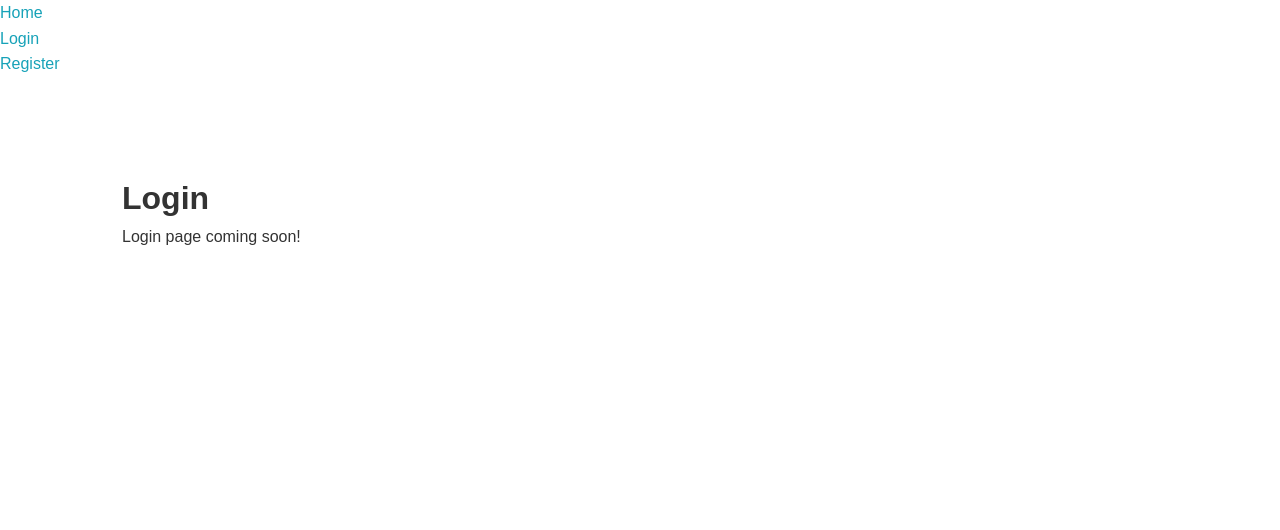
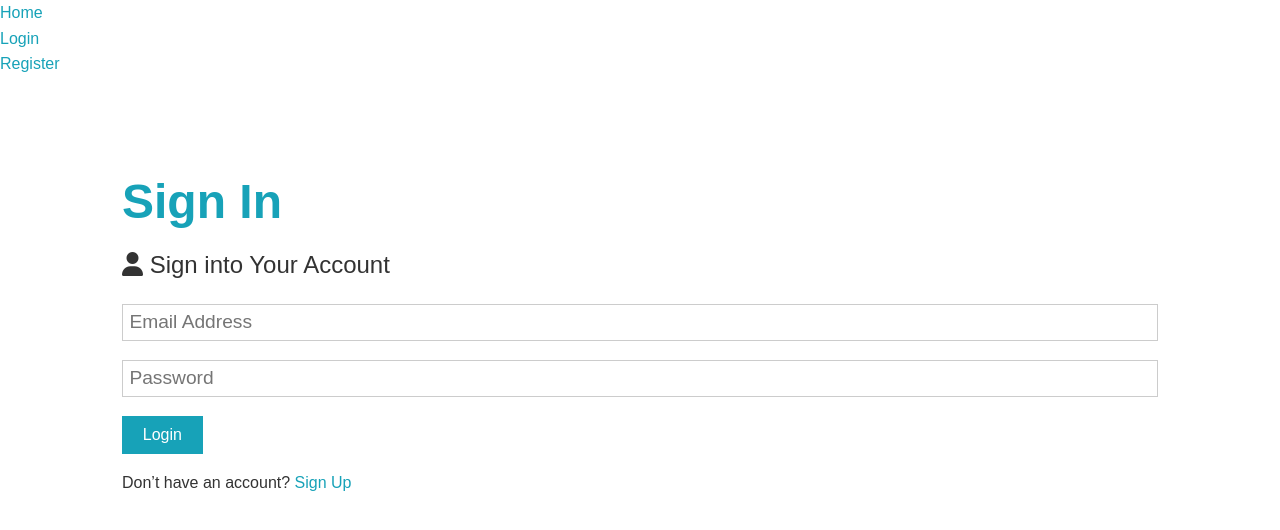
Before and after one commit to AselInukeHidallearachchi/DevCon, a React (Create React App) app in the folder client/: page /login in a window 1280 px wide. Shown: the top 530 px of the page. Built offline with nearby package versions, Linux system fonts and the light colour scheme.

Commit message:
Request Example & Login Form

```diff
--- a/client/src/components/auth/Login.js
+++ b/client/src/components/auth/Login.js
@@ -1,11 +1,54 @@
-import React from "react";
+import React, { useState } from "react";
+import { Link } from "react-router-dom";
 
 const Login = () => {
+  const [formData, setFormData] = useState({
+    email: "",
+    password: "",
+  });
+
+  const { email, password } = formData;
+
+  const onChange = (e) =>
+    setFormData({ ...formData, [e.target.name]: e.target.value });
+
+  const onSubmit = async (e) => {
+    e.preventDefault();
+    console.log("SUCCESS"); // later this will dispatch Redux login action
+  };
+
   return (
-    <div>
-      <h1>Login</h1>
-      <p>Login page coming soon!</p>
-    </div>
+    <>
+      <h1 className="large text-primary">Sign In</h1>
+      <p className="lead">
+        <i className="fas fa-user"></i> Sign into Your Account
+      </p>
+      <form className="form" onSubmit={onSubmit}>
+        <div className="form-group">
+          <input
+            type="email"
+            placeholder="Email Address"
+            name="email"
+            value={email}
+            onChange={onChange}
+            required
+          />
+        </div>
+        <div className="form-group">
+          <input
+            type="password"
+            placeholder="Password"
+            name="password"
+            value={password}
+            onChange={onChange}
+          />
+        </div>
+        <input type="submit" className="btn btn-primary" value="Login" />
+      </form>
+      <p className="my-1">
+        Don’t have an account? <Link to="/register">Sign Up</Link>
+      </p>
+    </>
   );
 };
 
--- a/client/src/components/auth/Register.js
+++ b/client/src/components/auth/Register.js
@@ -1,4 +1,6 @@
 import React, { useState } from "react";
+import axios from "axios";
+import { Link } from "react-router-dom";
 
 const Register = () => {
   const [formData, setFormData] = useState({
@@ -10,28 +12,41 @@
 
   const { name, email, password, password2 } = formData;
 
-  const onChange = (e) => {
-    setFormData({
-      ...formData,
-      [e.target.name]: e.target.value,
-    });
-  };
+  const onChange = (e) =>
+    setFormData({ ...formData, [e.target.name]: e.target.value });
 
-  const onSubmit = (e) => {
+  const onSubmit = async (e) => {
     e.preventDefault();
 
     if (password !== password2) {
       console.log("Passwords do not match");
     } else {
-      console.log("Form data:", formData);
-      // You can later dispatch a Redux action here to send the form data to the backend
+      const newUser = { name, email, password };
+
+      try {
+        const config = {
+          headers: { "Content-Type": "application/json" },
+        };
+
+        // Use the direct backend URL
+        const res = await axios.post(
+          "http://localhost:5001/api/users",
+          newUser,
+          config
+        );
+        console.log(res.data); // JWT token
+      } catch (err) {
+        console.error(err.response.data);
+      }
     }
   };
 
   return (
-    <div className="container">
+    <>
       <h1 className="large text-primary">Sign Up</h1>
-      <p className="lead">Create Your Account</p>
+      <p className="lead">
+        <i className="fas fa-user"></i> Create Your Account
+      </p>
       <form className="form" onSubmit={onSubmit}>
         <div className="form-group">
           <input
@@ -60,7 +75,7 @@
             name="password"
             value={password}
             onChange={onChange}
-            required
+            minLength="6"
           />
         </div>
         <div className="form-group">
@@ -70,12 +85,15 @@
             name="password2"
             value={password2}
             onChange={onChange}
-            required
+            minLength="6"
           />
         </div>
         <input type="submit" className="btn btn-primary" value="Register" />
       </form>
-    </div>
+      <p className="my-1">
+        Already have an account? <Link to="/login">Sign In</Link>
+      </p>
+    </>
   );
 };
 
--- a/package.json
+++ b/package.json
@@ -5,9 +5,8 @@
   "main": "index.js",
   "scripts": {
     "start": "node server.js",
-    "server": "nodemon server.js",
+    "server": "node server.js",
     "client": "npm start --prefix client",
-    "server": "node server.js",
     "dev": "concurrently \"npm run server\" \"npm run client\""
   },
   "author": "Asel Inuke",
@@ -15,6 +14,7 @@
   "dependencies": {
     "bcryptjs": "^3.0.2",
     "config": "^4.1.1",
+    "cors": "^2.8.5",
     "express": "^5.1.0",
     "express-validator": "^7.2.1",
     "gravatar": "^1.8.2",
```
Also changed, not shown: 2 other files (tests, documents, lock files or other folders).
